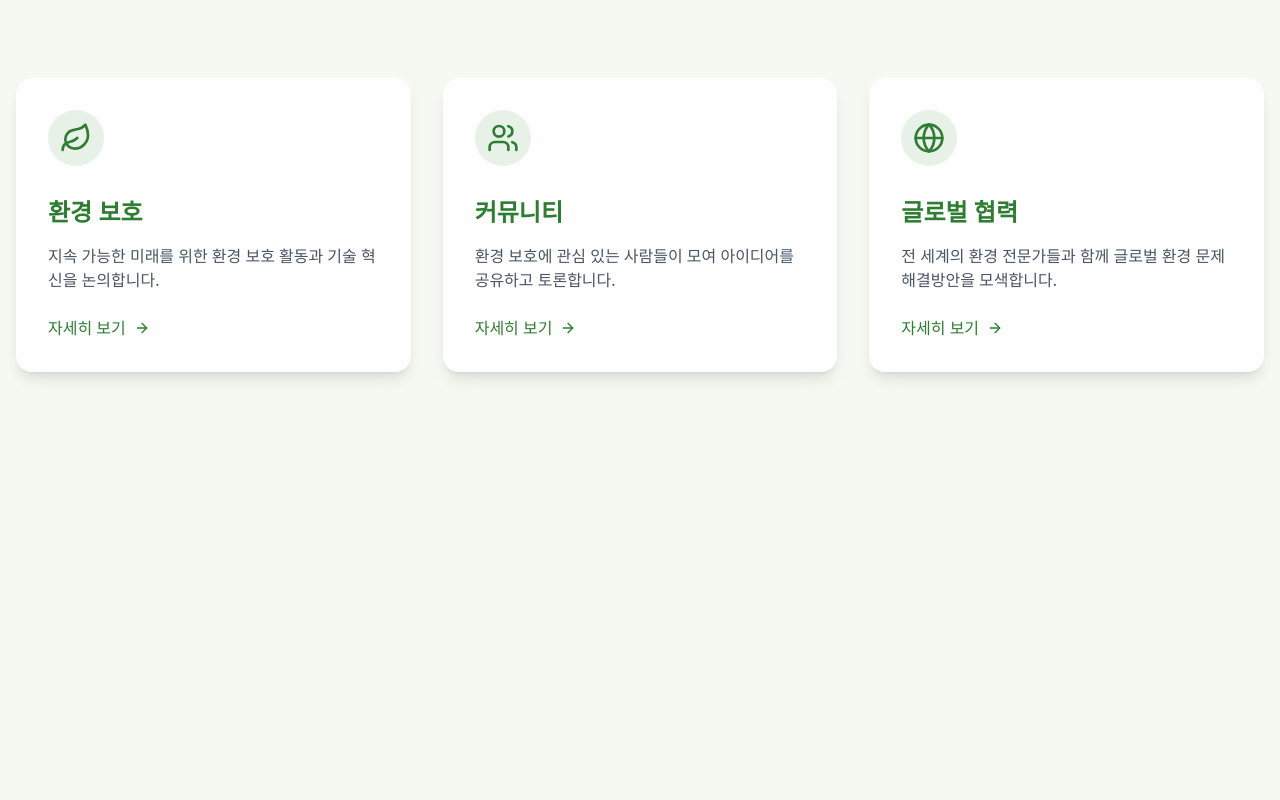
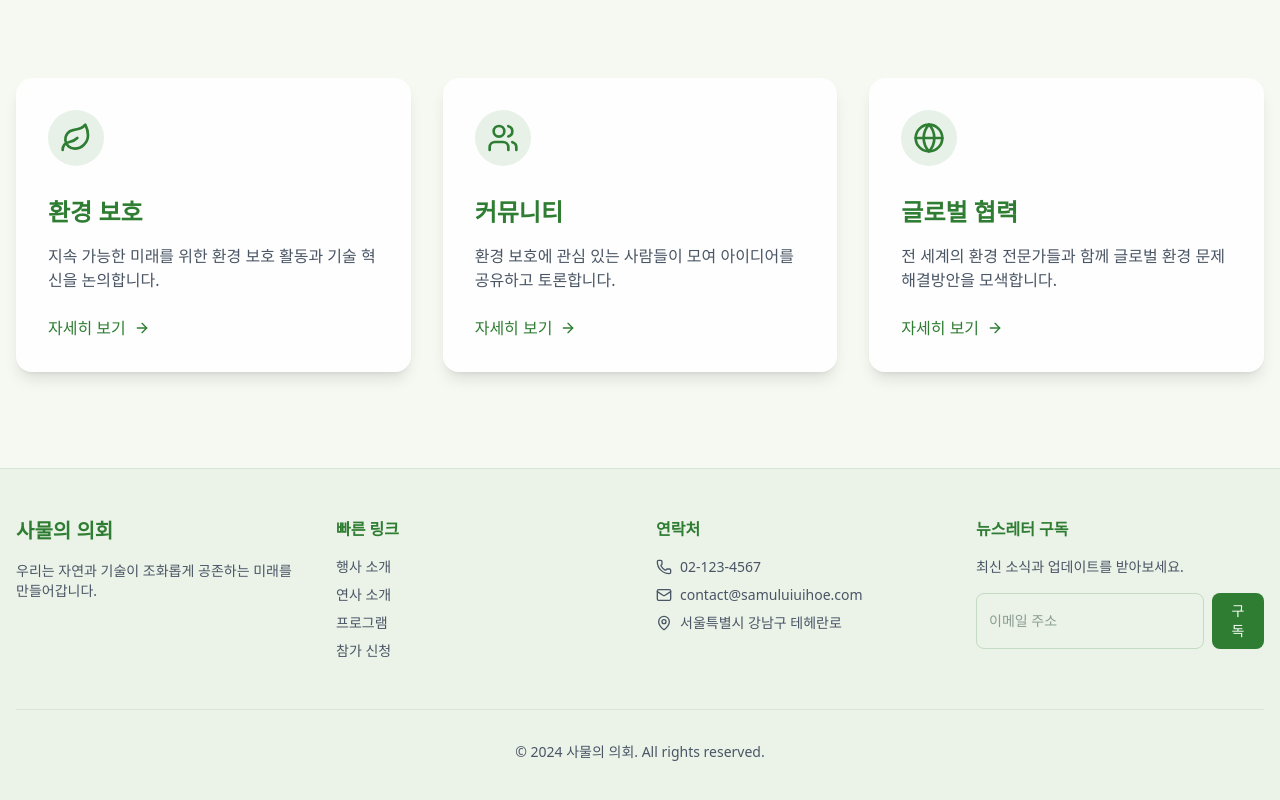
Before and after one commit to shin-minhyuk/samul.parliament, a Next.js app: page / in a window 1280 px wide. Shown: the part 1954-2754 px from the top of the page. Before the commit the page ends 2422 px from the top, so only its background shows below. Built offline with nearby package versions, Linux system fonts and the light colour scheme.

Commit message:
[feat] 푸터 추가

```diff
--- a/src/app/page.tsx
+++ b/src/app/page.tsx
@@ -1,4 +1,5 @@
 import Header from "@/components/Header";
+import Footer from "@/components/Footer";
 import { ArrowRight, Leaf, Users, Globe } from "lucide-react";
 
 export default function Home() {
@@ -150,6 +151,7 @@ export default function Home() {
           </div>
         </section>
       </main>
+      <Footer />
     </div>
   );
 }
--- /dev/null
+++ b/src/components/Footer.tsx
@@ -0,0 +1,95 @@
+import { Mail, MapPin, Phone } from "lucide-react";
+
+export default function Footer() {
+  return (
+    <footer className="bg-nature-forest/5 border-nature-forest/10 border-t">
+      <div className="container mx-auto px-4 py-12">
+        <div className="grid grid-cols-1 gap-8 md:grid-cols-4">
+          {/* 로고 및 설명 */}
+          <div className="space-y-4">
+            <h3 className="text-nature-forest text-xl font-bold">
+              사물의 의회
+            </h3>
+            <p className="text-sm text-gray-600">
+              우리는 자연과 기술이 조화롭게 공존하는 미래를 만들어갑니다.
+            </p>
+          </div>
+
+          {/* 빠른 링크 */}
+          <div>
+            <h4 className="text-nature-forest mb-4 font-semibold">빠른 링크</h4>
+            <ul className="space-y-2 text-sm text-gray-600">
+              <li>
+                <a href="#" className="hover:text-nature-forest">
+                  행사 소개
+                </a>
+              </li>
+              <li>
+                <a href="#" className="hover:text-nature-forest">
+                  연사 소개
+                </a>
+              </li>
+              <li>
+                <a href="#" className="hover:text-nature-forest">
+                  프로그램
+                </a>
+              </li>
+              <li>
+                <a href="#" className="hover:text-nature-forest">
+                  참가 신청
+                </a>
+              </li>
+            </ul>
+          </div>
+
+          {/* 연락처 */}
+          <div>
+            <h4 className="text-nature-forest mb-4 font-semibold">연락처</h4>
+            <ul className="space-y-2 text-sm text-gray-600">
+              <li className="flex items-center gap-2">
+                <Phone className="h-4 w-4" />
+                <span>02-123-4567</span>
+              </li>
+              <li className="flex items-center gap-2">
+                <Mail className="h-4 w-4" />
+                <span>contact@samuluiuihoe.com</span>
+              </li>
+              <li className="flex items-center gap-2">
+                <MapPin className="h-4 w-4" />
+                <span>서울특별시 강남구 테헤란로</span>
+              </li>
+            </ul>
+          </div>
+
+          {/* 뉴스레터 */}
+          <div>
+            <h4 className="text-nature-forest mb-4 font-semibold">
+              뉴스레터 구독
+            </h4>
+            <p className="mb-4 text-sm text-gray-600">
+              최신 소식과 업데이트를 받아보세요.
+            </p>
+            <form className="flex gap-2">
+              <input
+                type="email"
+                placeholder="이메일 주소"
+                className="border-nature-forest/20 focus:border-nature-forest w-full rounded-lg border px-3 py-2 text-sm focus:outline-none"
+              />
+              <button
+                type="submit"
+                className="bg-nature-forest hover:bg-nature-spring rounded-lg px-4 py-2 text-sm text-white transition-colors"
+              >
+                구독
+              </button>
+            </form>
+          </div>
+        </div>
+
+        {/* 카피라이트 */}
+        <div className="border-nature-forest/10 mt-12 border-t pt-8 text-center text-sm text-gray-600">
+          <p>© 2024 사물의 의회. All rights reserved.</p>
+        </div>
+      </div>
+    </footer>
+  );
+}
```
